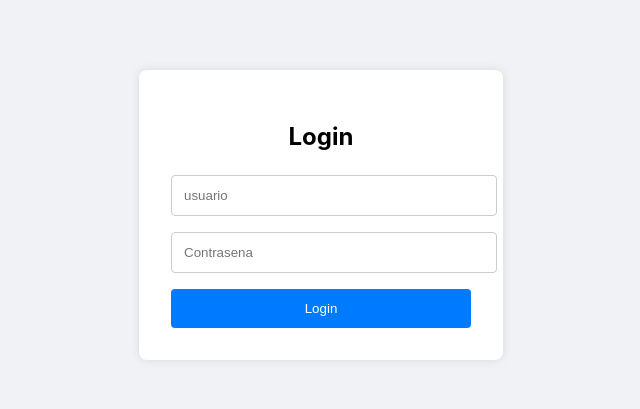
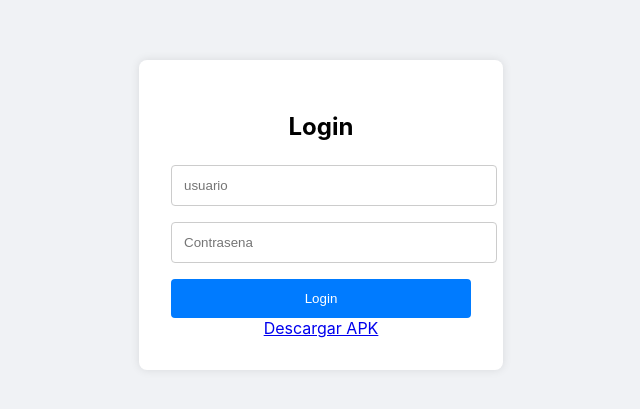
Before and after one commit to borisavila539/wms-web, a React (Create React App) app: page / in a window 1280 px wide. Shown: the part 185-594 px from the top of the page, without its empty margins (319-959 px from the left). Built offline with nearby package versions, Linux system fonts and the light colour scheme.

Commit message:
descargar APK

```diff
--- a/src/Screens/Login/Login.tsx
+++ b/src/Screens/Login/Login.tsx
@@ -56,7 +56,11 @@ const Login = () => {
                         />
                     </div>
                     <button type="submit">Login</button>
+
                 </form>
+                <a href='/WMSAPP.apk' download>Descargar APK</a>
+
+
 
             </div>
         </div>
```
Also changed, not shown: 1 other file (tests, documents, lock files or other folders).
